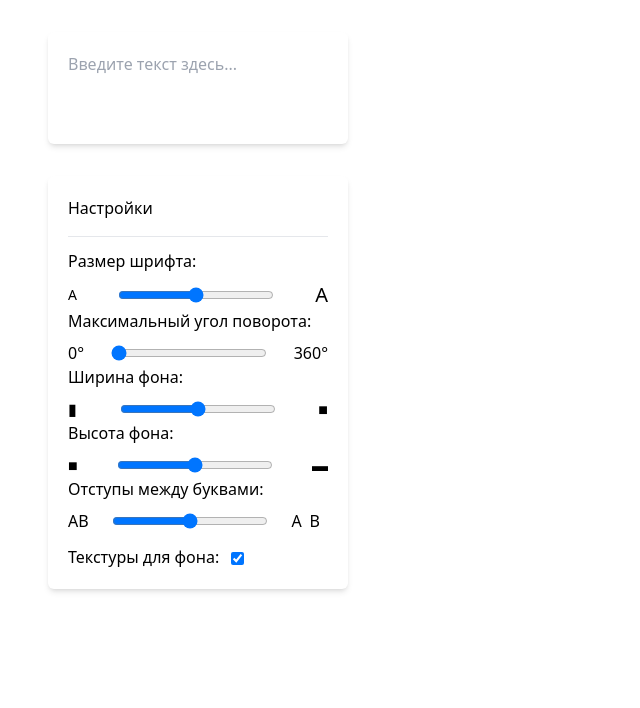
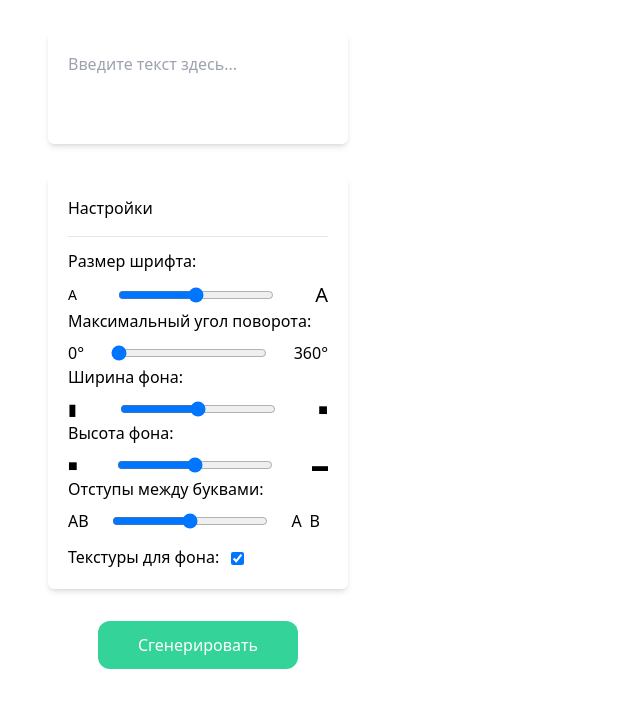
Before and after one commit to Cno6/ransom-note-effect, a Vue app: page / in a window 1280 px wide. Shown: the top 708 px of the page, without its empty margins (0-640 px from the left). Built offline with nearby package versions, Linux system fonts and the light colour scheme; a web font is replaced by a local one.

Commit message:
feat: implement result rerender button

```diff
--- a/src/App.vue
+++ b/src/App.vue
@@ -10,8 +10,14 @@
   </modal-window>
   <main class="mx-12 my-8 grid grid-cols-[300px_1fr] gap-8">
     <query-area v-model:query="query" />
-    <result-area class="row-span-2" :query="query" :params="settingParams" />
+    <result-area class="row-span-3" :query="query" :params="settingParams" :key="componentKey" />
     <setting-area @update-setting="handleSettingsUpdate" />
+    <button
+      class="bg-emerald-400 text-white py-3 rounded-xl w-2/3 justify-self-center hover:bg-emerald-300 transition-colors active:bg-emerald-500"
+      @click.prevent="componentKey++"
+    >
+      Сгенерировать
+    </button>
   </main>
 </template>
 
@@ -28,6 +34,7 @@ export default {
       isModalOpen: false,
       query: '',
       settingParams: null,
+      componentKey: 0,
     };
   },
   methods: {
```
